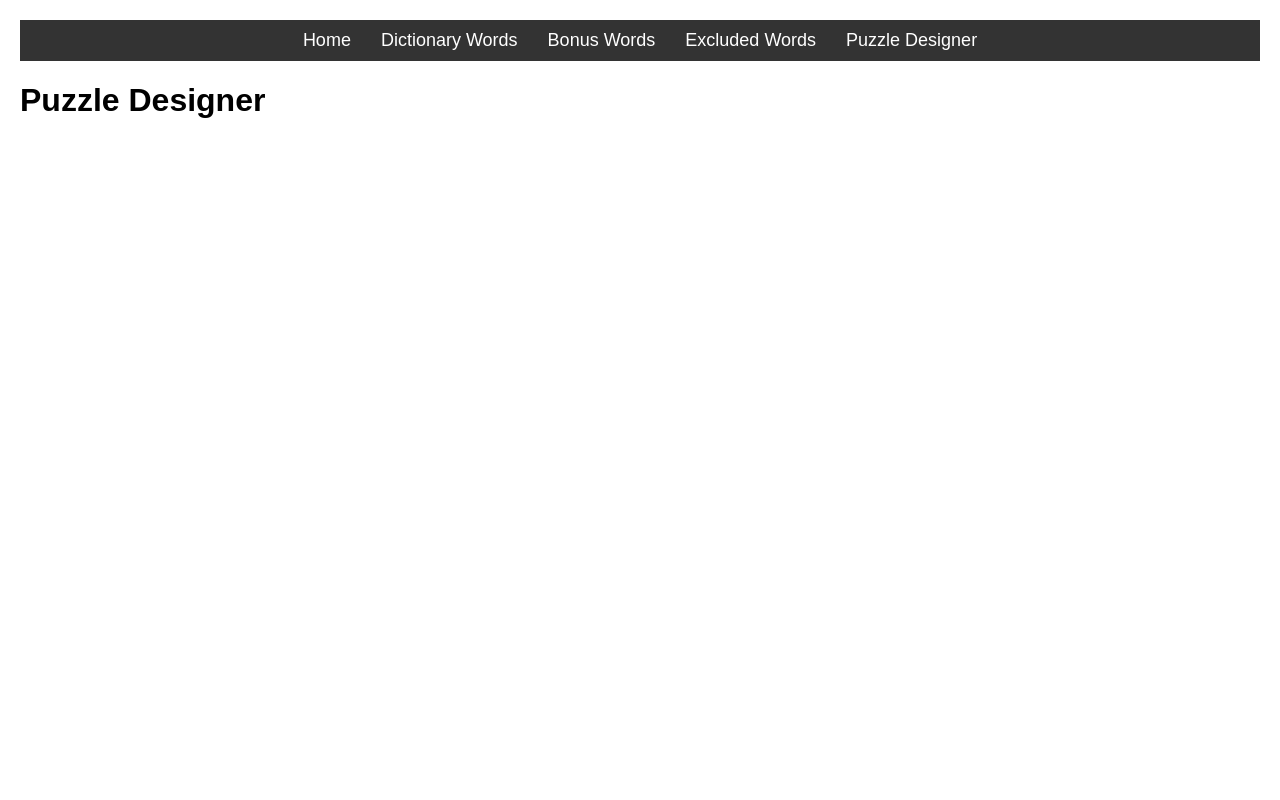
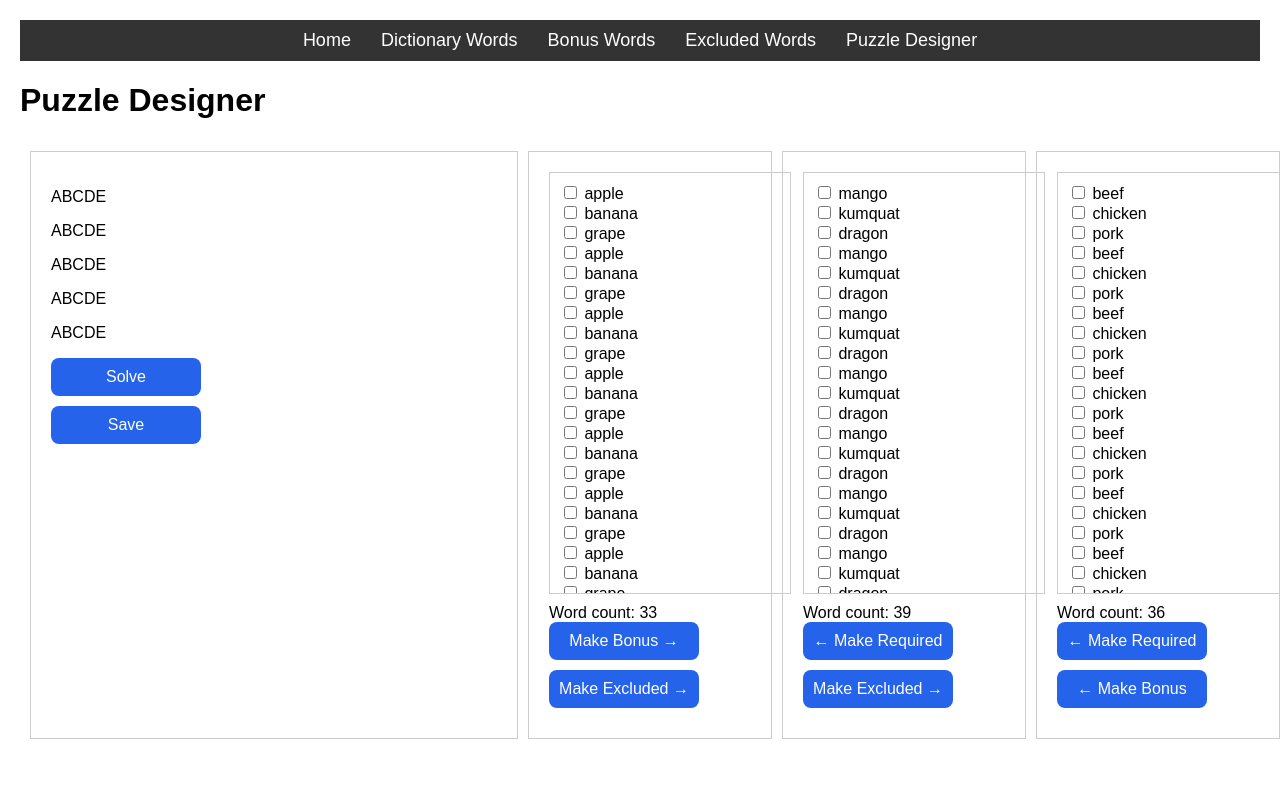
Before and after one commit to Motivesoft/wordgriddle, a website: page public/admin/designer.html in a window 1280 px wide. Drawn offline with Linux system fonts and the light colour scheme.

Commit message:
Designer design

```diff
--- a/public/admin/designer.html
+++ b/public/admin/designer.html
@@ -20,6 +20,65 @@
     </nav>
 
     <h1>Puzzle Designer</h1>
+
+    <div class="designer-container">
+        <div class="designer-column">
+            <div class="button-stack">
+                <div>
+                    <p>ABCDE</p>
+                    <p>ABCDE</p>
+                    <p>ABCDE</p>
+                    <p>ABCDE</p>
+                    <p>ABCDE</p>
+                </div>
+                <div class="bottom-buttons">
+                    <button onclick="openInsertWordsModal()">Solve</button>
+                    <button onclick="performDelete()">Save</button>
+                </div>
+            </div>
+        </div>
+        <div class="designer-column">
+            <div class="button-stack">
+                <div id="wordListContainer">
+                    <div id="requiredWordList"></div>
+                </div>
+                <div id="requiredWordCountDisplay"></div>
+                <div class="bottom-buttons">
+                    <button onclick="openInsertWordsModal()">Make Bonus →</button>
+                    <button onclick="performDelete()">Make Excluded →</button>
+                </div>
+            </div>
+        </div>
+        <div class="designer-column">
+            <div class="button-stack">
+                <div id="wordListContainer">
+                    <div id="bonusWordList"></div>
+                </div>
+                <div id="bonusWordCountDisplay"></div>
+                <div class="bottom-buttons">
+                    <button onclick="openInsertWordsModal()">← Make Required</button>
+                    <button onclick="performDelete()">Make Excluded →</button>
+                </div>
+            </div>
+        </div>
+        <div class="designer-column">
+            <div class="button-stack">
+                <div id="wordListContainer">
+                    <div id="excludedWordList"></div>
+                </div>
+                <div id="excludedWordCountDisplay"></div>
+                <div class="bottom-buttons">
+                    <button onclick="openInsertWordsModal()">← Make Required</button>
+                    <button onclick="performDelete()">← Make Bonus</button>
+                </div>
+            </div>
+        </div>
+    </div>
+
+    <script src="puzzle.js"></script>
+    <script>
+        fetchWordLists();
+    </script>
 </body>
 
 </html>
```
Also changed, not shown: README.md.
